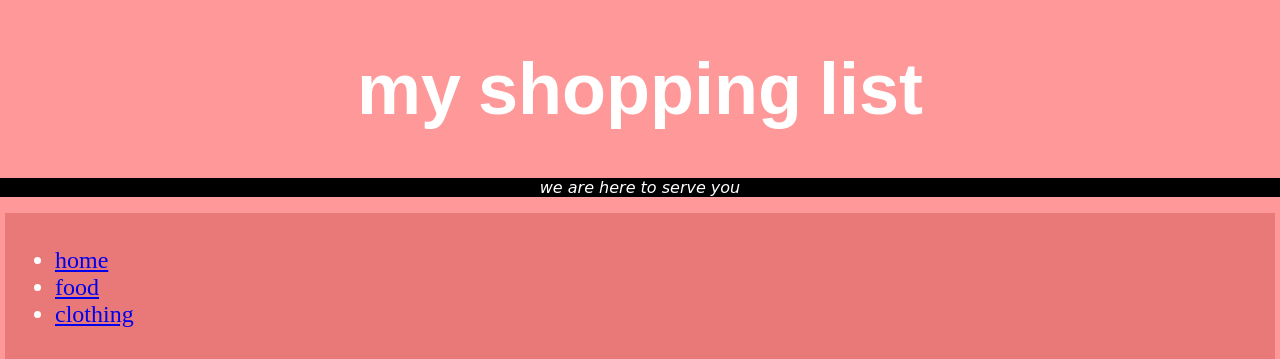
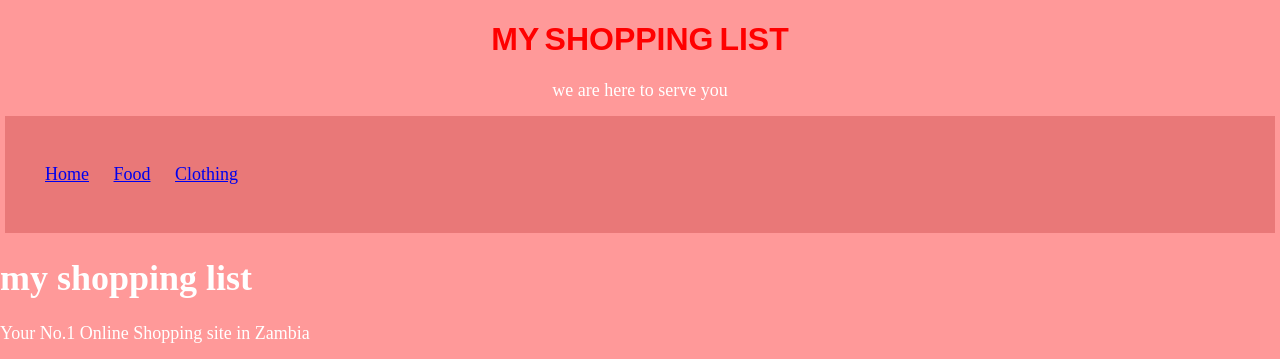
Before and after one commit to My-Shopping-List/myshoppinglist, a plain HTML site: page index.html in a window 1280 px wide. Shown: the top 359 px of the page. Drawn offline with Linux system fonts and the light colour scheme.

Commit message:
updated style.css

```diff
--- a/style.css
+++ b/style.css
@@ -4,22 +4,30 @@ body {
     color: #fff;
     background-color: #f99;
     font-family: san-serif;
-    font-size: 24px;
+    font-size: 18px;
 }
 
 .header h1 {
     font-family: elephant, Arial, georgia;
-    font-size: 3em;
+    font-size: 32px;
     text-align: center;
     word-spacing: -3px;
+    text-transform: uppercase;
+    font-variant: small-caps;
+    color: #f00;
 }
 
 #slogan {
     text-align: center;
+    margin-bottom: 15px;
+}
+#slogan span {
+    margin-bottom: 15px;
     background-color: #000;
     font-family: "New Cursive", cursive;
     font-style: oblique;
     font-size: 16px;
+    border-radius: 10px;
 }
 
 .navbar {
@@ -27,3 +35,14 @@ body {
     margin: 5px;
     padding: 10px;
 }
+
+.navbar ul {
+    list-style-type: none;
+    padding: 20px;
+}
+
+.navbar li {
+    display: inline;
+    text-transform: capitalize;
+    padding: 10px;
+}
```
